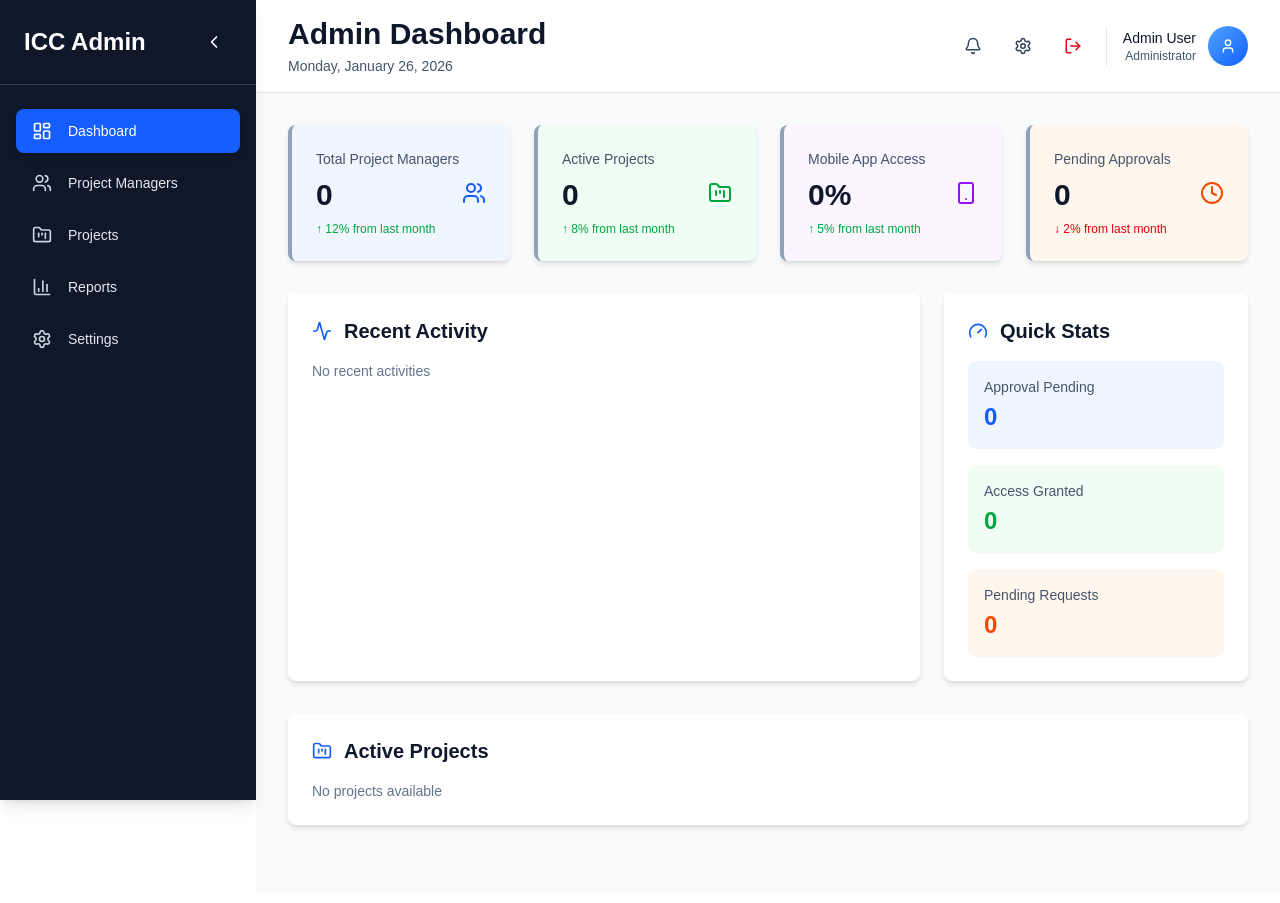
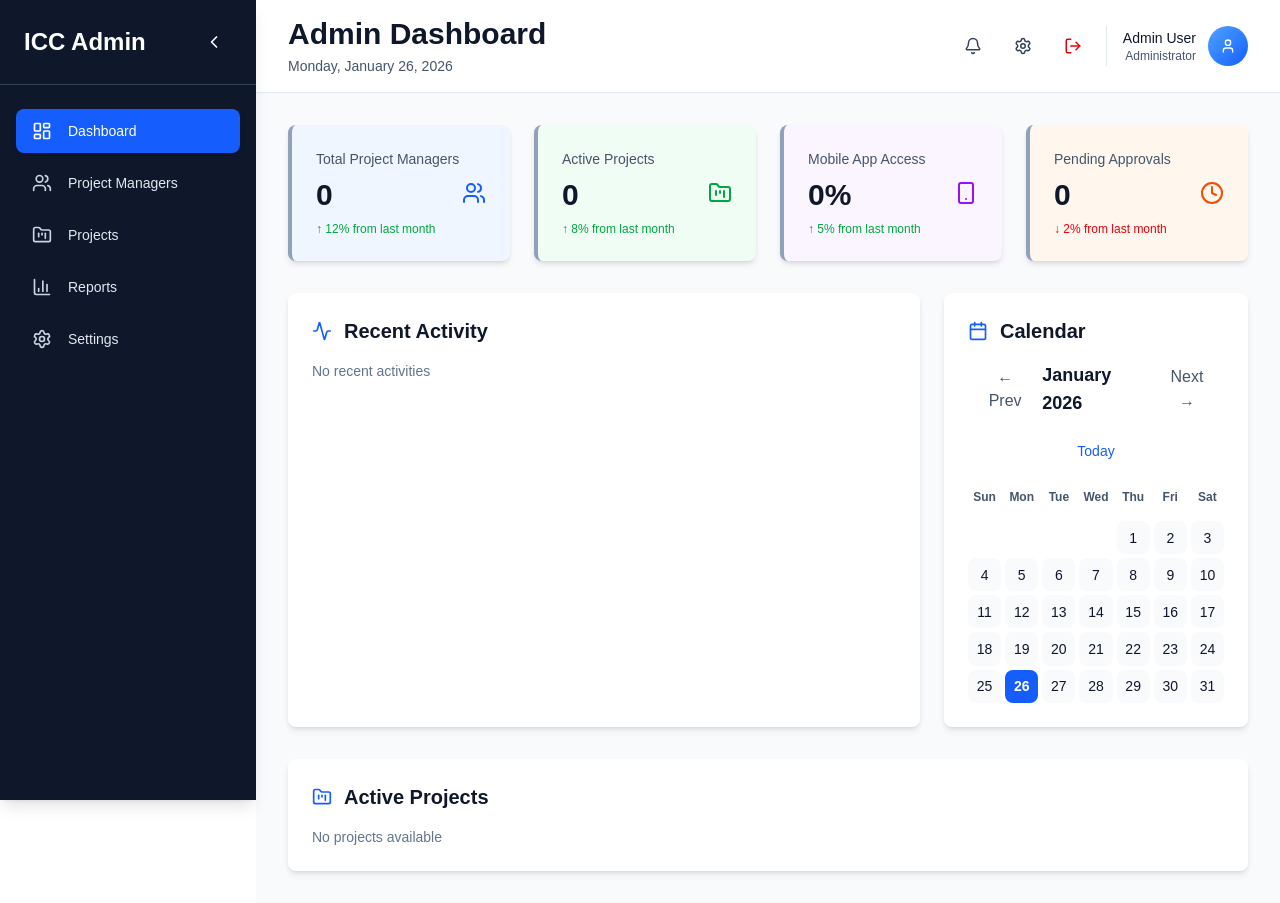
Before and after one commit to Aakashwije/ICC_PROCURAX_ADMIN_DASHBOARD, a Next.js app: page /dashboard in a window 1280 px wide. Built offline with nearby package versions, Linux system fonts and the light colour scheme.

Commit message:
add a calendar to dashboard

```diff
--- a/src/app/dashboard/page.tsx
+++ b/src/app/dashboard/page.tsx
@@ -7,7 +7,7 @@ import StatsCards from '@/components/StatsCards';
 import {
   Activity,
   CheckCircle2,
-  Gauge,
+  Calendar as CalendarIcon,
   Settings as SettingsIcon,
   UserPlus,
   XCircle,
@@ -33,6 +33,41 @@ interface Project {
 export default function DashboardPage() {
   const [activityItems, setActivityItems] = useState<ActivityItem[]>([]);
   const [projects, setProjects] = useState<Project[]>([]);
+  const [currentDate, setCurrentDate] = useState(new Date());
+
+  // Generate calendar days
+  const generateCalendar = () => {
+    const year = currentDate.getFullYear();
+    const month = currentDate.getMonth();
+    const firstDay = new Date(year, month, 1);
+    const lastDay = new Date(year, month + 1, 0);
+    const daysInMonth = lastDay.getDate();
+    const startingDayOfWeek = firstDay.getDay();
+
+    const days = [];
+    // Add empty cells for days before the first day of the month
+    for (let i = 0; i < startingDayOfWeek; i++) {
+      days.push(null);
+    }
+    // Add the days of the month
+    for (let day = 1; day <= daysInMonth; day++) {
+      days.push(day);
+    }
+    return days;
+  };
+
+  const isToday = (day: number | null) => {
+    if (!day) return false;
+    const today = new Date();
+    return (
+      day === today.getDate() &&
+      currentDate.getMonth() === today.getMonth() &&
+      currentDate.getFullYear() === today.getFullYear()
+    );
+  };
+
+  const monthNames = ['January', 'February', 'March', 'April', 'May', 'June', 'July', 'August', 'September', 'October', 'November', 'December'];
+  const dayNames = ['Sun', 'Mon', 'Tue', 'Wed', 'Thu', 'Fri', 'Sat'];
 
   useEffect(() => {
     // Load activities from localStorage
@@ -144,25 +179,57 @@ export default function DashboardPage() {
               </div>
             </div>
 
-            {/* Quick Stats */}
+            {/* Calendar */}
             <div className="bg-white rounded-lg shadow-md p-6">
               <div className="flex items-center gap-3 mb-4">
-                <Gauge size={20} className="text-blue-600" />
-                <h2 className="text-xl font-bold text-slate-900">Quick Stats</h2>
+                <CalendarIcon size={20} className="text-blue-600" />
+                <h2 className="text-xl font-bold text-slate-900">Calendar</h2>
               </div>
-              <div className="space-y-4">
-                <div className="p-4 bg-blue-50 rounded-lg">
-                  <p className="text-sm text-slate-600 mb-1">Approval Pending</p>
-                  <p className="text-2xl font-bold text-blue-600">0</p>
-                </div>
-                <div className="p-4 bg-green-50 rounded-lg">
-                  <p className="text-sm text-slate-600 mb-1">Access Granted</p>
-                  <p className="text-2xl font-bold text-green-600">0</p>
-                </div>
-                <div className="p-4 bg-orange-50 rounded-lg">
-                  <p className="text-sm text-slate-600 mb-1">Pending Requests</p>
-                  <p className="text-2xl font-bold text-orange-600">0</p>
-                </div>
+              <div className="mb-4 flex items-center justify-between">
+                <button
+                  onClick={() => setCurrentDate(new Date(currentDate.getFullYear(), currentDate.getMonth() - 1, 1))}
+                  className="px-3 py-1 text-slate-600 hover:bg-slate-100 rounded-lg transition"
+                >
+                  ← Prev
+                </button>
+                <h3 className="text-lg font-semibold text-slate-900">
+                  {monthNames[currentDate.getMonth()]} {currentDate.getFullYear()}
+                </h3>
+                <button
+                  onClick={() => setCurrentDate(new Date(currentDate.getFullYear(), currentDate.getMonth() + 1, 1))}
+                  className="px-3 py-1 text-slate-600 hover:bg-slate-100 rounded-lg transition"
+                >
+                  Next →
+                </button>
+              </div>
+              <button
+                onClick={() => setCurrentDate(new Date())}
+                className="w-full mb-3 px-3 py-2 text-sm text-blue-600 hover:bg-blue-50 rounded-lg transition font-medium"
+              >
+                Today
+              </button>
+              <div className="grid grid-cols-7 gap-1 mb-2">
+                {dayNames.map((day) => (
+                  <div key={day} className="text-center text-xs font-semibold text-slate-600 py-2">
+                    {day}
+                  </div>
+                ))}
+              </div>
+              <div className="grid grid-cols-7 gap-1">
+                {generateCalendar().map((day, index) => (
+                  <div
+                    key={index}
+                    className={`aspect-square flex items-center justify-center text-sm rounded-lg ${
+                      day === null
+                        ? ''
+                        : isToday(day)
+                        ? 'bg-blue-600 text-white font-bold'
+                        : 'bg-slate-50 text-slate-900 hover:bg-slate-100'
+                    }`}
+                  >
+                    {day}
+                  </div>
+                ))}
               </div>
             </div>
           </div>
```
